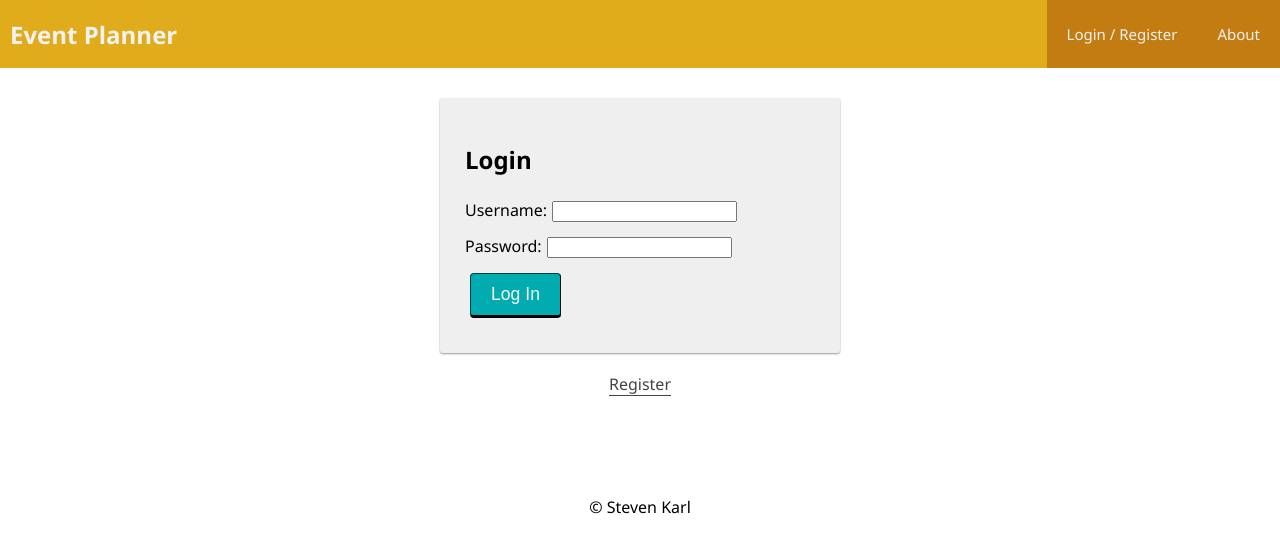
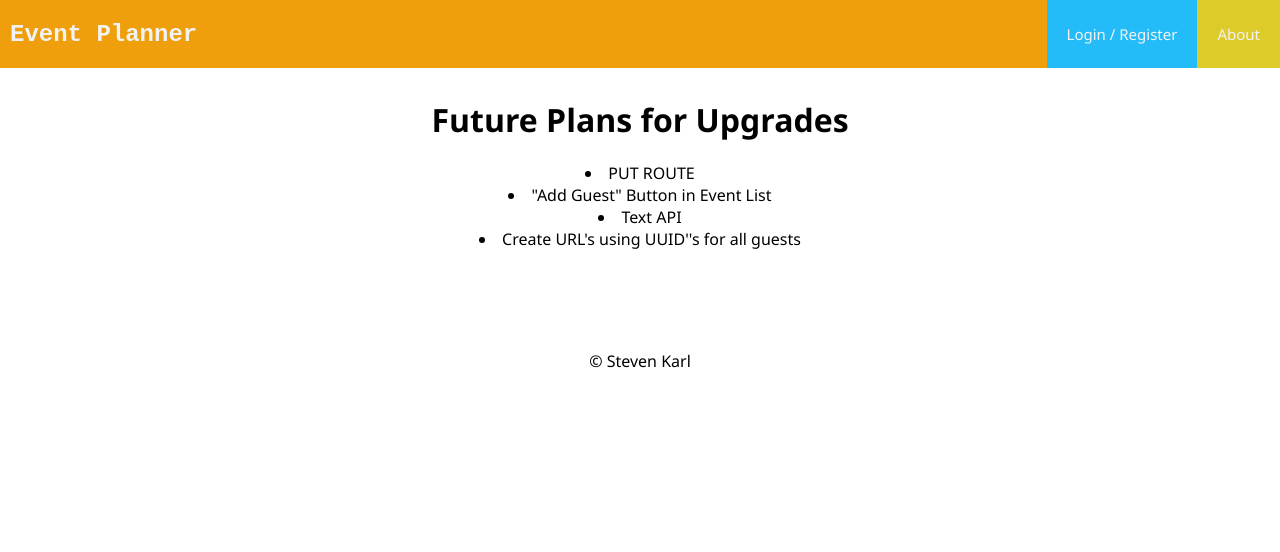
Before and after one commit to Sidewayswalker/Solo_Project_Event_Planner, a React (Vite) app: page /#/future in a window 1280 px wide. Before the commit this address led to /#/event_list. Shown: the top 552 px of the page. Built offline with nearby package versions, Linux system fonts and the light colour scheme; no server answers.

Commit message:
updated CSS

```diff
--- a/src/components/EventList/EventList.css
+++ b/src/components/EventList/EventList.css
@@ -8,3 +8,6 @@
 #invisible_bulletpoint_list {
         list-style-type: none;
 }
+#EventListTitle {
+    text-align: center;
+}
--- a/src/components/EventList/EventList.jsx
+++ b/src/components/EventList/EventList.jsx
@@ -29,7 +29,7 @@ function EventList() {
 
     return (
         <div className="container">
-            <p>Event List Page</p>
+            <h2 id='EventListTitle'>Event List Page</h2>
             {Events_Guests.map(combinedData => {
                 // Split the guest names into an array if it's a string
                 const guestNames = combinedData.guest_names ? combinedData.guest_names.split(', ') : [];
--- /dev/null
+++ b/src/components/Future/Future.css
@@ -0,0 +1,3 @@
+.containerFuturePage {
+    text-align: center;
+}
--- a/src/components/Future/Future.jsx
+++ b/src/components/Future/Future.jsx
@@ -1,8 +1,17 @@
 import React from 'react';
+import './Future.css';
 
 function Future(){
 return(
-    <p>hello</p>
+    <div className="containerFuturePage">
+        <h1>Future Plans for Upgrades</h1>
+        <p>
+            <li>PUT ROUTE</li>
+            <li>"Add Guest" Button in Event List </li>
+            <li>Text API</li>
+            <li>Create URL's using UUID''s for all guests</li>
+        </p>
+    </div>
 )
 }
 
--- a/src/components/Nav/Nav.css
+++ b/src/components/Nav/Nav.css
@@ -5,7 +5,7 @@
   align-items: center;
 
   margin: 0 0 30px;
-  background-color: #e1ac1c;
+  background-color: rgb(238, 159, 11);
   overflow: hidden;
 }
 
@@ -19,12 +19,88 @@
   color: #f2f2f2;
   padding-left: 10px;
   margin: 0;
+  font-family:monospace
 }
 
 .navLink {
   display: inline-block;
   color: #f2f2f2;
-  background-color: #c37c12;
+  background-color: #ddcb2a;
+  text-align: center;
+  padding: 24px 20px;
+  text-decoration: none;
+  font-size: 15px;
+
+  /* these last two make the logout button in
+  the nav bar look like another link */
+  border: none;
+  cursor: pointer;
+  outline: 0;
+}
+.navLinkHome {
+  display: inline-block;
+  color: #f2f2f2;
+  background-color: #069710;
+  text-align: center;
+  padding: 24px 20px;
+  text-decoration: none;
+  font-size: 15px;
+
+  /* these last two make the logout button in
+  the nav bar look like another link */
+  border: none;
+  cursor: pointer;
+  outline: 0;
+}
+.navLinkLogOut {
+  display: inline-block;
+  color: #f2f2f2;
+  background-color: #db4e2b;
+  text-align: center;
+  padding: 24px 20px;
+  text-decoration: none;
+  font-size: 15px;
+
+  /* these last two make the logout button in
+  the nav bar look like another link */
+  border: none;
+  cursor: pointer;
+  outline: 0;
+}
+.navLinkFuture {
+  display: inline-block;
+  color: #f2f2f2;
+  background-color: #3042e4;
+  text-align: center;
+  padding: 24px 20px;
+  text-decoration: none;
+  font-size: 15px;
+
+  /* these last two make the logout button in
+  the nav bar look like another link */
+  border: none;
+  cursor: pointer;
+  outline: 0;
+}
+.navLinkLoginRegister {
+  display: inline-block;
+  color: #f2f2f2;
+  background-color: #24bcf8;
+  text-align: center;
+  padding: 24px 20px;
+  text-decoration: none;
+  font-size: 15px;
+
+  /* these last two make the logout button in
+  the nav bar look like another link */
+  border: none;
+  cursor: pointer;
+  outline: 0;
+}
+.navLinkAbout{
+  display: inline-block;
+  color: #f2f2f2;
+  background-color: #ddcb2a;
   text-align: center;
   padding: 24px 20px;
   text-decoration: none;
@@ -38,5 +114,20 @@
 }
 
 .navLink:hover {
-  background-color: #008183;
+  background-color: #000000;
 }
+.navLinkFuture:hover {
+  background-color: #000000;
+}
+.navLinkLogOut:hover {
+  background-color: #000000;
+}
+.navLinkHome:hover {
+  background-color: #000000;
+}
+.navLinkLoginRegister:hover {
+  background-color: #000000;
+}
+.navLinkAbout:hover {
+  background-color: #000000;
+}
--- a/src/components/Nav/Nav.jsx
+++ b/src/components/Nav/Nav.jsx
@@ -16,7 +16,7 @@ function Nav() {
         {/* If no user is logged in, show these links */}
         {!user.id && (
           // If there's no user, show login/registration links
-          <Link className="navLink" to="/login">
+          <Link className="navLinkLoginRegister" to="/login">
             Login / Register
           </Link>
         )}
@@ -24,7 +24,7 @@ function Nav() {
         {/* If a user is logged in, show these links */}
         {user.id && (
           <>
-            <Link className="navLink" to="/user">
+            <Link className="navLinkHome" to="/user">
               Home
             </Link>
 
@@ -32,18 +32,18 @@ function Nav() {
               Info Page
             </Link> */}
 
-            <LogOutButton className="navLink" />
+            <LogOutButton className="navLinkLogOut" />
           </>
         )}
 
         {user.id && (
           // If there's no user, show login/registration links
-          <Link className="navLink" to="/future">
+          <Link className="navLinkFuture" to="/future">
             Future Upgrades
           </Link>
         )}
 
-        <Link className="navLink" to="/about">
+        <Link className="navLinkAbout" to="/about">
           About
         </Link>
       </div>
--- /dev/null
+++ b/src/components/NewEventForm/NewEventForm.css
@@ -0,0 +1,12 @@
+#NewEventFormBody {
+    text-align: center;
+}
+#addGuestButton {
+    font-size: 20px;
+    padding: 5px 15px;
+    margin: 0px 10px 20px 10px;
+}
+#SubmitNewEventWithGuests{
+    font-size: 20px;
+    padding: 8px 20px;
+}
--- a/src/components/NewEventForm/NewEventForm.jsx
+++ b/src/components/NewEventForm/NewEventForm.jsx
@@ -1,6 +1,7 @@
 import React, { useState } from "react";
 import { useDispatch } from "react-redux";
 import { useHistory } from 'react-router-dom';
+import './NewEventForm.css';
 
 function NewEventForm() {
   const [eventInput, setEventInput] = useState('');
@@ -50,7 +51,7 @@ function NewEventForm() {
 
 
   return (
-    <div>
+    <div id="NewEventFormBody">
       <form onSubmit={handleSubmit}>
         <div>
           <h2>New Event Form</h2>
@@ -69,7 +70,7 @@ function NewEventForm() {
             value={dateInput}
             id="date"
             name="date"
-            placeholder="2024-06-15"
+            placeholder="YYYY-MM-DD"
           />
           <br />
           <label htmlFor="location">Location:</label>
@@ -100,7 +101,6 @@ function NewEventForm() {
               name="guestName"
               placeholder="John Doe"
             />
-            <br />
             <label htmlFor={`phoneNumber${index}`}>Phone Number:</label>
             <input
               onChange={(event) => handleGuestChange(index, event)}
@@ -111,9 +111,9 @@ function NewEventForm() {
             />
           </div>
         ))}
-        <button type="button" onClick={addAnotherGuest}>+</button>
+        <button type="button" onClick={addAnotherGuest} id="addGuestButton">+</button>
         <div>
-          <button type="submit">Submit Guests</button>
+          <button type="submit" id="SubmitNewEventWithGuests">Submit Guests</button>
         </div>
       </form>
     </div>
--- a/src/components/UserPage/UserPage.css
+++ b/src/components/UserPage/UserPage.css
@@ -1,3 +1,23 @@
 .container_UserPage_Body{
     text-align: center;
 }
+.containerHome {
+    text-align: center;
+}
+#NewEventButton {
+    font-size: 24px;
+    padding: 15px 32px;
+    margin: 20px;
+    background-color: greenyellow;
+}
+#EventListButton {
+    font-size: 24px;
+    padding: 15px 32px;
+    background-color: gold;
+}
+#NewEventButton:hover {
+    background-color: white;
+}
+#EventListButton:hover {
+    background-color: white;
+  }
--- a/src/components/UserPage/UserPage.jsx
+++ b/src/components/UserPage/UserPage.jsx
@@ -2,13 +2,13 @@ import React from 'react';
 // import LogOutButton from '../LogOutButton/LogOutButton';
 import {useSelector} from 'react-redux';
 import { useHistory } from 'react-router-dom/cjs/react-router-dom.min';
+import './UserPage.css';
 
 
 function UserPage() {
   // this component doesn't do much to start, just renders some user reducer info to the DOM
   const user = useSelector((store) => store.user);
   const history = useHistory();
-
 
 
   const handleNewEventClick = () => {
@@ -20,15 +20,14 @@ function UserPage() {
   }
 
 
-
   return (
-    <div className="container">
+    <div className="containerHome">
       <h2>Welcome, {user.username}!</h2>
       {/* <p>Your ID is: {user.id}</p> */}
       {/* <LogOutButton className="btn" /> */}
-      <button onClick={handleNewEventClick} >Create New Event</button>
+      <button onClick={handleNewEventClick} id='NewEventButton'>Create New Event</button>
       <br/>
-      <button onClick={handleEventListClick} >Event List</button>
+      <button onClick={handleEventListClick} id='EventListButton'>Event List</button>
     </div>
   );
 }
```
